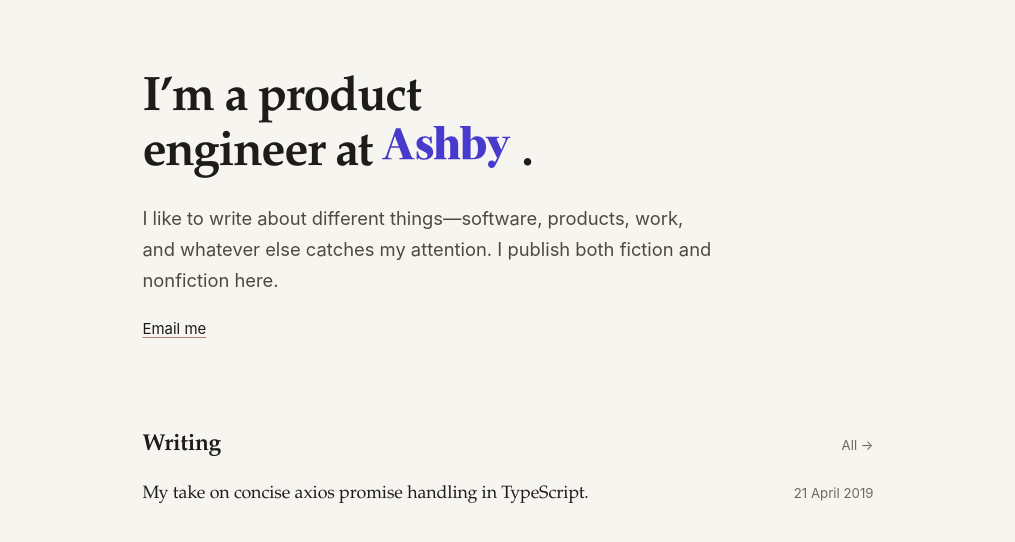
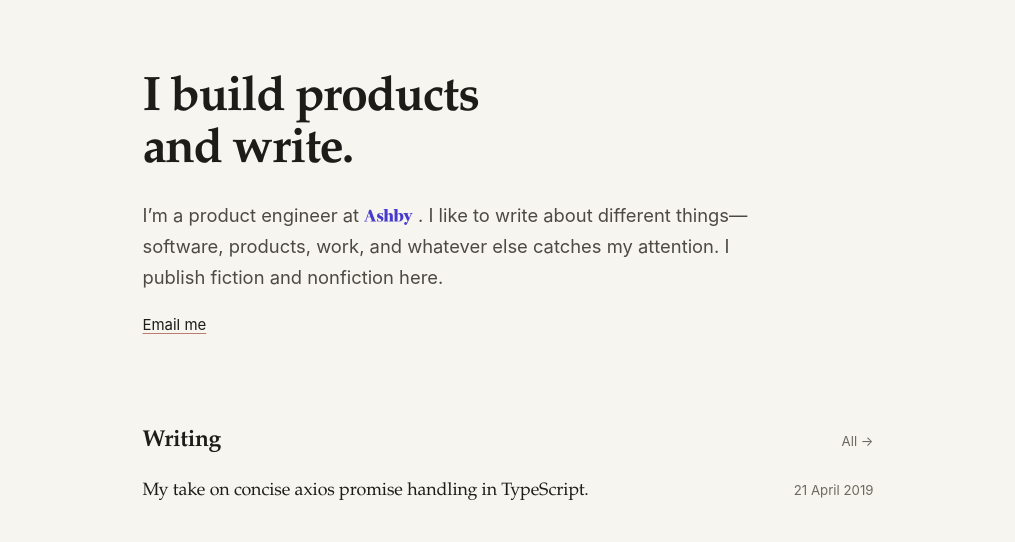
Before and after one commit to kcvgan/kcygan.dev, an Astro site: page / in a window 1280 px wide. Shown: the part 98-640 px from the top of the page, without its empty margins (132-1147 px from the left). Built offline with nearby package versions, Linux system fonts and the light colour scheme; Astro itself is replaced by a stand-in of ours.

Commit message:
Move Ashby wordmark into introduction

```diff
--- a/src/components/AshbyLink.astro
+++ b/src/components/AshbyLink.astro
@@ -15,7 +15,7 @@
     color: #473bce;
     line-height: 0;
     text-decoration: none;
-    vertical-align: -0.06em;
+    vertical-align: -0.16em;
   }
 
   .ashby-link:hover {
--- a/src/pages/index.astro
+++ b/src/pages/index.astro
@@ -13,12 +13,11 @@ const posts = (await getPublishedPosts()).slice(0, 5);
 >
   <div class="home">
     <section class="intro" aria-labelledby="intro-title">
-      <h1 id="intro-title">
-        I’m a product engineer <span class="employment">at <AshbyLink /></span>.
-      </h1>
+      <h1 id="intro-title">I build products and write.</h1>
       <p class="lede">
-        I like to write about different things—software, products, work, and whatever
-        else catches my attention. I publish both fiction and nonfiction here.
+        I’m a product engineer at <AshbyLink />. I like to write about different
+        things—software, products, work, and whatever else catches my attention. I
+        publish fiction and nonfiction here.
       </p>
       <p class="elsewhere">
         <a href="mailto:hello@kcygan.dev">Email me</a>
@@ -58,10 +57,6 @@ const posts = (await getPublishedPosts()).slice(0, 5);
     letter-spacing: -0.03em;
     line-height: 1.08;
     text-wrap: balance;
-  }
-
-  .employment {
-    white-space: nowrap;
   }
 
   .lede {
```
